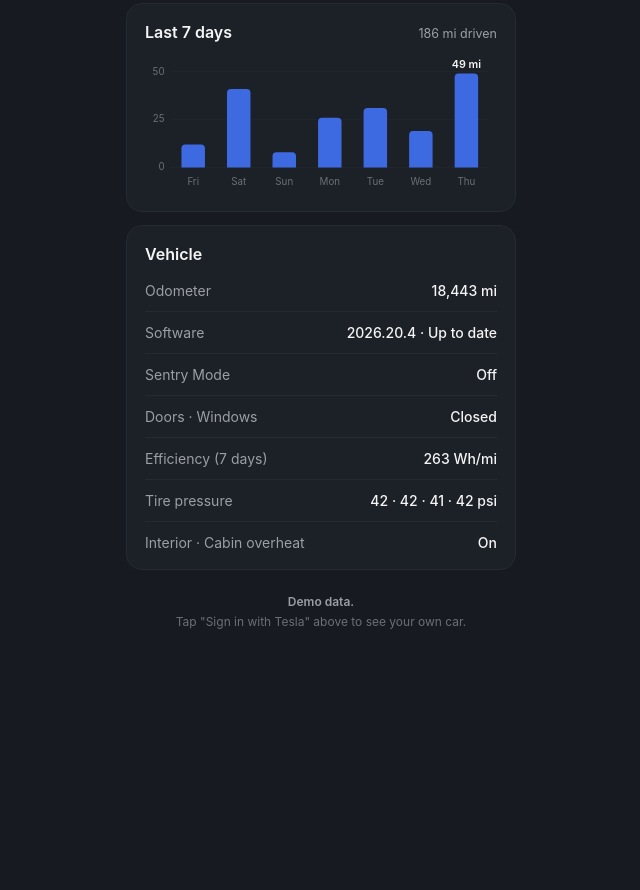
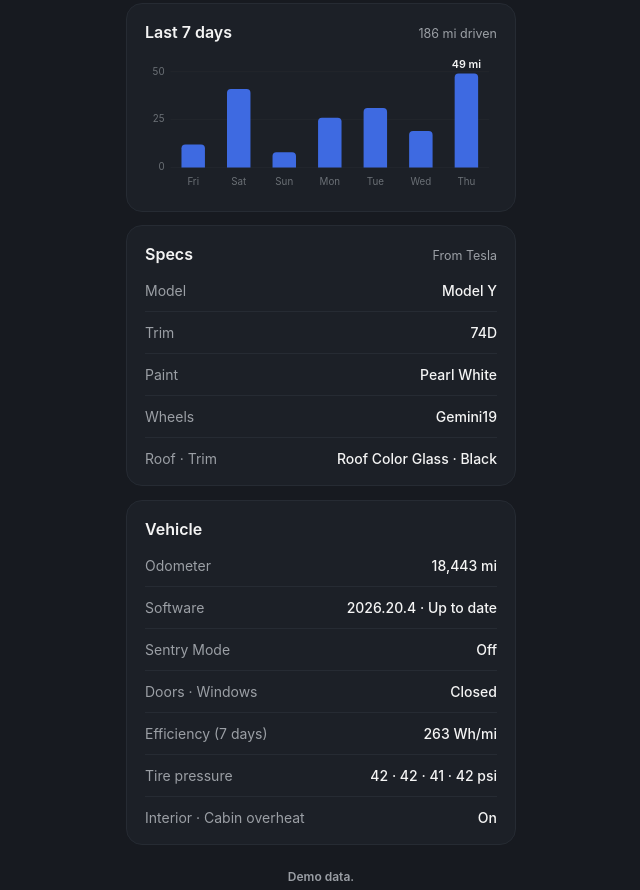
Before and after one commit to WSS5480/Karaoke, a website: page index.html in a window 1280 px wide. Shown: the part 1727-2617 px from the top of the page, without its empty margins (319-959 px from the left). Before the commit the page ends 2398 px from the top, so only its background shows below. Drawn offline with nearby package versions, Linux system fonts and the light colour scheme; no server answers.

Commit message:
Add files via upload

```diff
--- a/index.html
+++ b/index.html
@@ -286,6 +286,18 @@
     </div>
   </section>
 
+  <!-- Specs -->
+  <section class="card">
+    <div class="card-head"><h2>Specs</h2><div class="meta">From Tesla</div></div>
+    <div class="rows">
+      <div class="row"><span class="k">Model</span><span class="v" id="specModel">Model Y</span></div>
+      <div class="row"><span class="k">Trim</span><span class="v" id="specTrim">—</span></div>
+      <div class="row"><span class="k">Paint</span><span class="v" id="specPaint">—</span></div>
+      <div class="row"><span class="k">Wheels</span><span class="v" id="specWheels">—</span></div>
+      <div class="row"><span class="k">Roof · Trim</span><span class="v" id="specExtra">—</span></div>
+    </div>
+  </section>
+
   <!-- Vehicle -->
   <section class="card">
     <div class="card-head"><h2>Vehicle</h2></div>
@@ -339,7 +351,8 @@
   },
   drive_state: { shift_state: null, latitude: 37.4419, longitude: -122.1806, speed: null,
     address: "2882 Sand Hill Rd, Menlo Park, CA" },
-  vehicle_config: { car_type: "modely", exterior_color: "PearlWhite", wheel_type: "Gemini19" },
+  vehicle_config: { car_type: "modely", exterior_color: "PearlWhite", wheel_type: "Gemini19",
+    trim_badging: "74d", roof_color: "RoofColorGlass", spoiler_type: "None", exterior_trim: "Black" },
   vehicle_state: {
     odometer: 18443, car_version: "2026.20.4", locked: true,
     tpms: [42,42,41,42], sentry_mode: false, doors_open: false, windows_open: false,
@@ -811,6 +824,13 @@
   set("weekMeta", wk.length ? wk.reduce((s,d)=>s+d.mi,0) + " mi driven" : "Sample data");
 
   mountCarImage(data.vehicle_config);
+  const vc = data.vehicle_config || {};
+  const nice = x => x ? String(x).replace(/([a-z])([A-Z])/g, "$1 $2") : "—";
+  set("specModel", ({modely:"Model Y", model3:"Model 3", models:"Model S", modelx:"Model X"})[vc.car_type] || vc.car_type || "—");
+  set("specTrim", vc.trim_badging ? String(vc.trim_badging).toUpperCase() : "—");
+  set("specPaint", nice(vc.exterior_color));
+  set("specWheels", nice(vc.wheel_type));
+  set("specExtra", [nice(vc.roof_color), nice(vc.exterior_trim)].filter(x=>x!=="—").join(" · ") || "—");
   renderChargeChart(data);
   renderWeekChart(data);
 }
--- a/server.js
+++ b/server.js
@@ -178,7 +178,11 @@
     vehicle_config: {
       car_type: (v.vehicle_config || {}).car_type || "modely",
       exterior_color: (v.vehicle_config || {}).exterior_color || null,
-      wheel_type: (v.vehicle_config || {}).wheel_type || null
+      wheel_type: (v.vehicle_config || {}).wheel_type || null,
+      trim_badging: (v.vehicle_config || {}).trim_badging || null,
+      roof_color: (v.vehicle_config || {}).roof_color || null,
+      spoiler_type: (v.vehicle_config || {}).spoiler_type || null,
+      exterior_trim: (v.vehicle_config || {}).exterior_trim || null
     },
     // Driving history also needs telemetry/storage; demo shape for now.
     week: []
```
